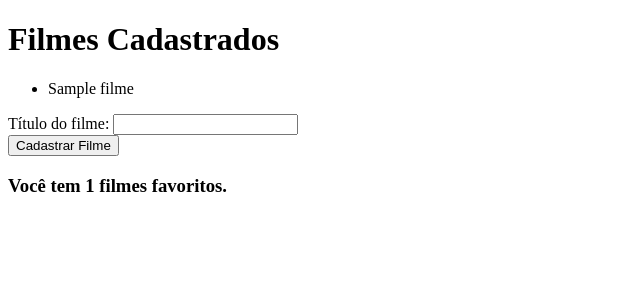
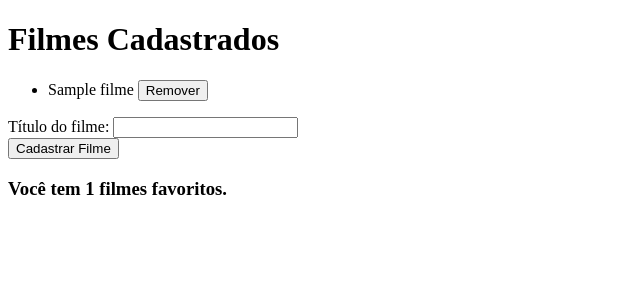
Before and after one commit to TheoNogueiraVirginio/Prova2-Pweb, a Flask app: template templates/index.html in a window 1280 px wide. Shown: the top 300 px of the page, without its empty margins (0-640 px from the left). Run offline with Flask 3, Linux system fonts and the light colour scheme; the template is opened without the code that fills it: values that come from a table or form of the project are taken from there, most other values are stand-ins (such as "Sample title", 1, 10 or a date in 2020).

Commit message:
feat(home): cria funcionalidade completa de deletar filme cadastrado

```diff
--- a/main.py
+++ b/main.py
@@ -22,5 +22,13 @@ def home():
 
     return render_template('index.html', form=form, filmes=session.get('filmes', []))
 
+#Rota para remover filmes
+@app.route('/remover/<indice>', methods=['POST'])
+def remover_filme(indice):
+    if 'filmes' in session:
+        del session['filmes'][int(indice)]
+        session['filmes'] = session['filmes']
+    return redirect(url_for('home'))
+
 if __name__ == '__main__':
     app.run(debug=True)
--- a/templates/index.html
+++ b/templates/index.html
@@ -11,8 +11,12 @@
     <section class="filmes-cadastrados">
         {% if filmes %}
             <ul>
-                {% for filme in filmes %}
-                    <li>{{ filme }}</li>
+                {% for i in range(filmes|length) %}
+                    <li>{{ filmes[i] }}
+                        <form method="POST" action="{{ url_for('remover_filme', indice=i) }}" style="display:inline;">
+                            <button type="submit">Remover</button>
+                        </form>
+                    </li>
                 {% endfor %}
             </ul>
         {% else %}
```
